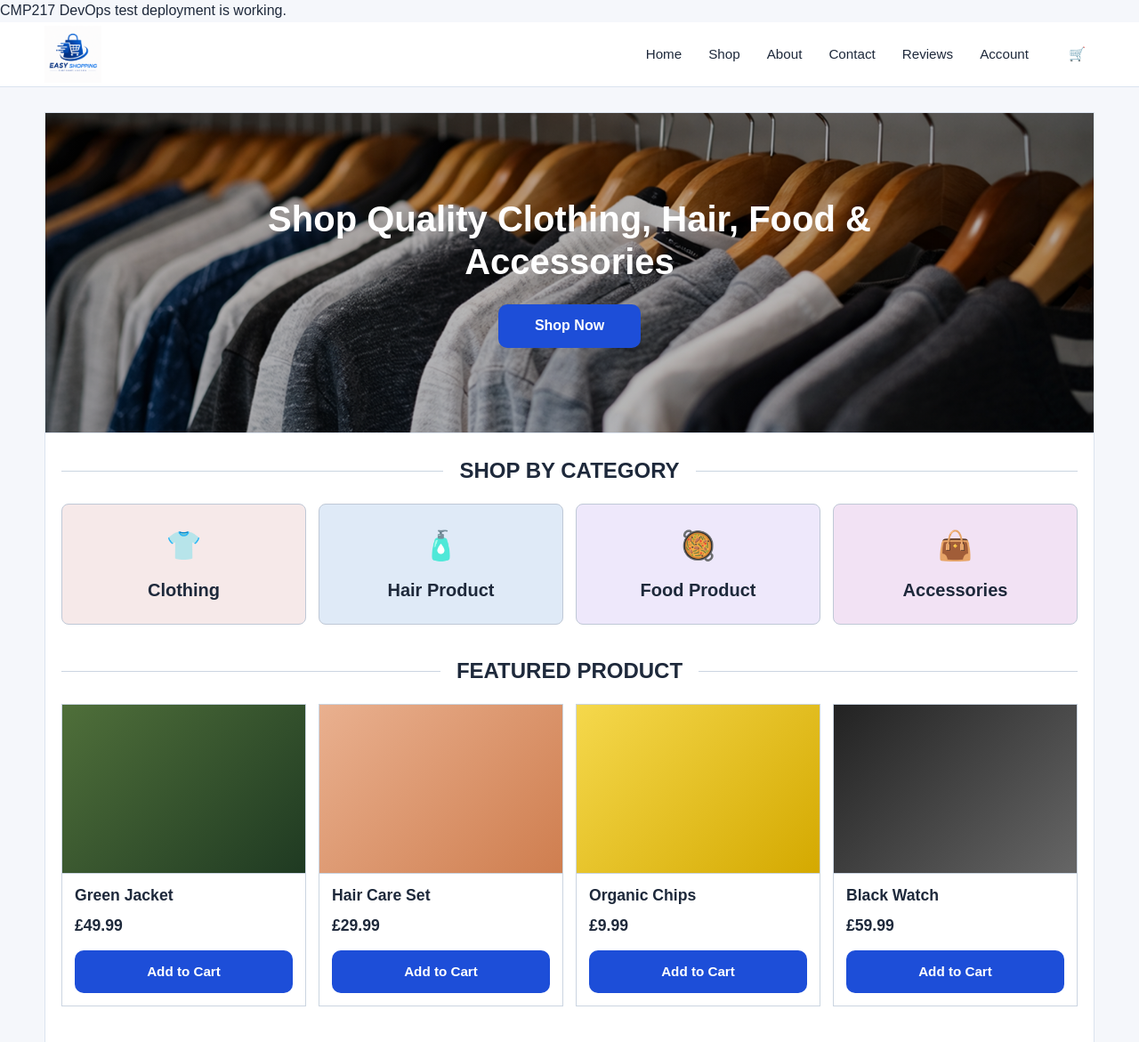
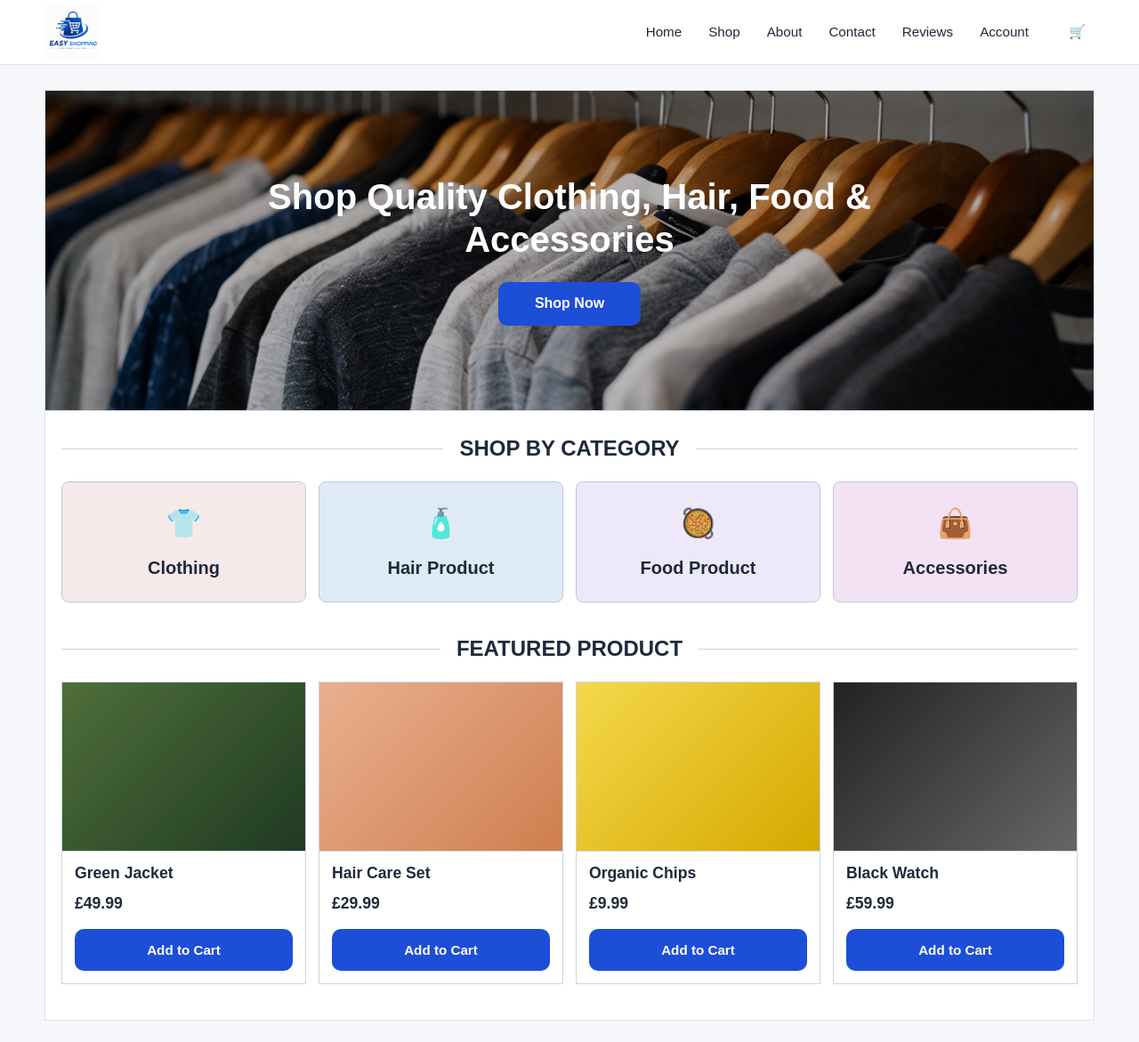
Before and after one commit to WinterFlames007/DevOps-Asgmt, a PHP site: page / in a window 1280 px wide. Shown: the top 1171 px of the page at 89% size. Run offline with PHP 8.4, Linux system fonts and the light colour scheme; data that the repository does not hold is empty; some libraries are stand-ins or nearby versions.

Commit message:
Describe your changes

```diff
--- a/public/index.php
+++ b/public/index.php
@@ -1,7 +1,3 @@
-<?php
-echo "CMP217 DevOps test deployment is working.";
-?>
-
 <?php
 
 session_start();
```
